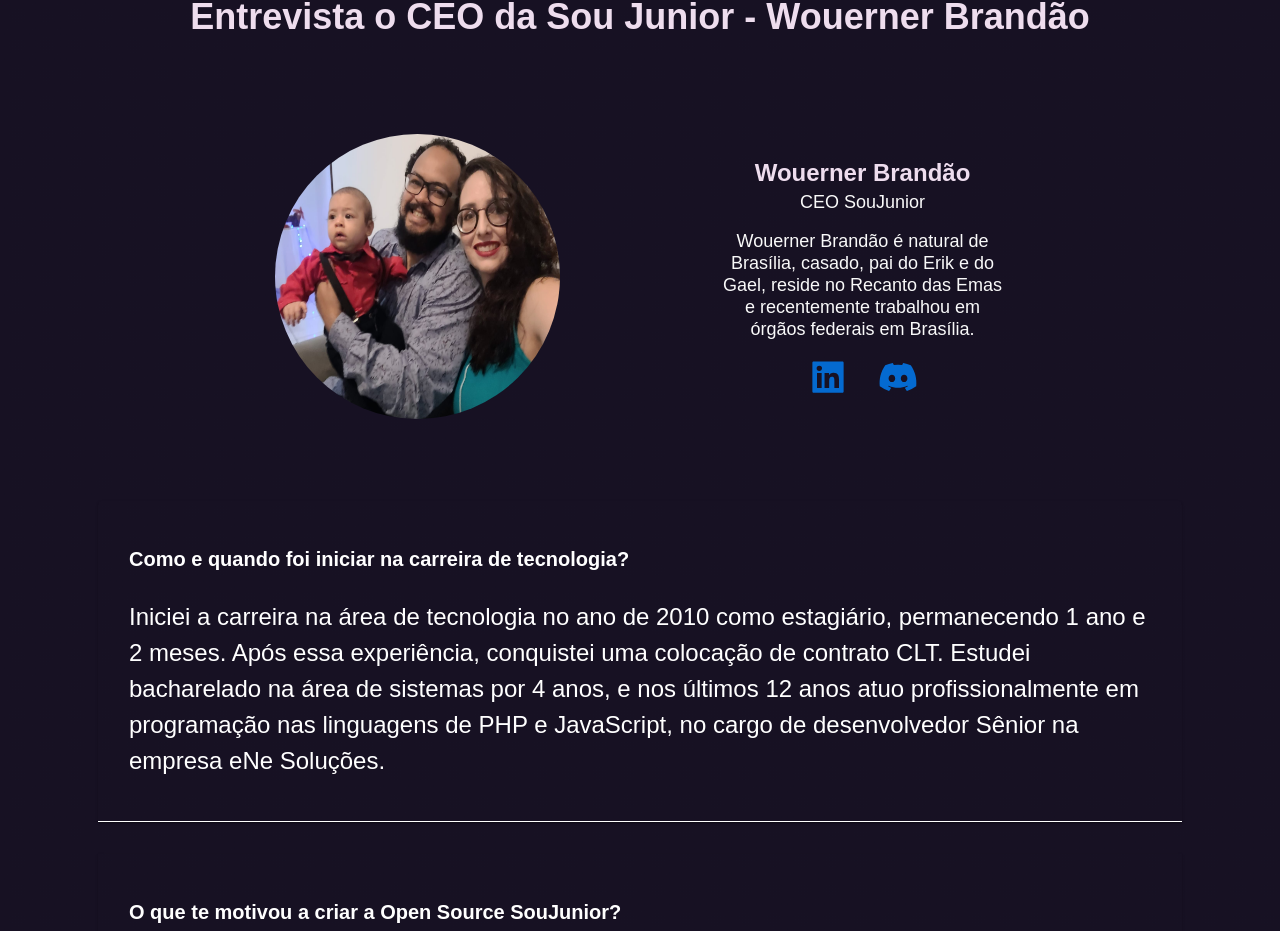
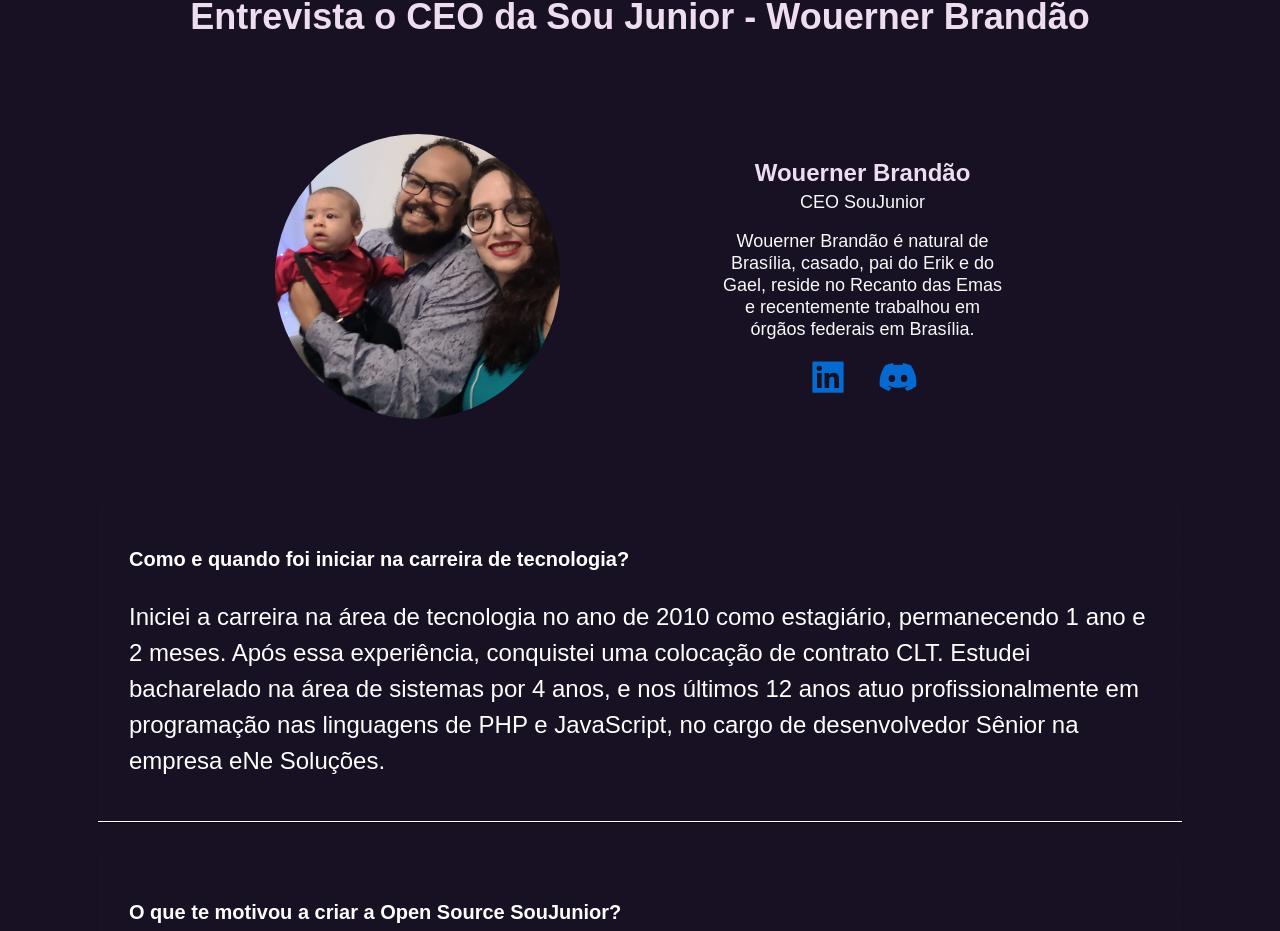
Before and after one commit to SouJunior/site-webapp, a Next.js app: page /sobre-nos in a window 1280 px wide. Shown: the part 2247-3178 px from the top of the page. Built offline with nearby package versions, Linux system fonts and the light colour scheme; a web font is replaced by a local one.

Commit message:
style: ajuste avatar ceo

```diff
--- a/components/AboutUs/AboutUs.module.css
+++ b/components/AboutUs/AboutUs.module.css
@@ -75,6 +75,7 @@
 
 .ceo img {
   border-radius: 50%;
+  object-fit: cover;
 }
 
 .ceoContent {
--- a/pages/index.jsx
+++ b/pages/index.jsx
@@ -2,7 +2,6 @@ import { OccupationSection } from "../components/OccupationSection";
 import { ParticipationSection } from "../components/Participation";
 import HeroHome from "../components/HeroHome";
 import Iniciativas from "../components/Iniciativas";
-import HeaderComponent from "../components/commons/HeaderComponent";
 import PrivacyPolicy from "../components/commons/PrivacyPolicy/PrivacyPolicy";
 import { Depositions } from "../components/Depositions";
 
```
